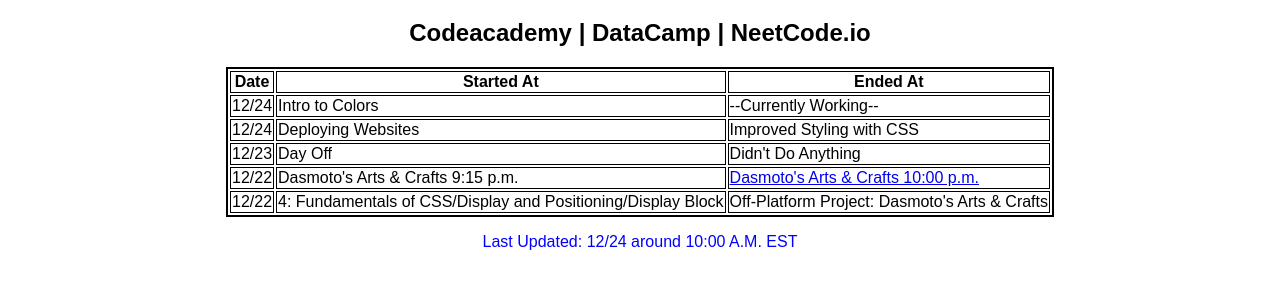
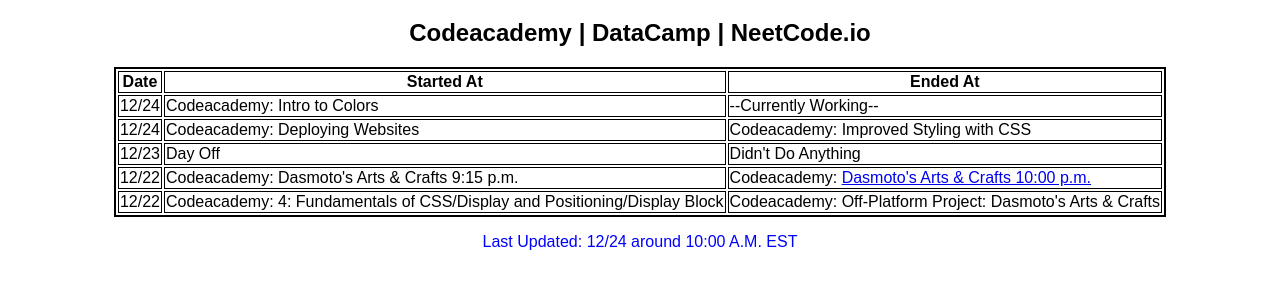
Before and after one commit to kashfifahim/kashfifahim.github.io, a plain HTML site: page index.html in a window 1280 px wide. Shown: the part 61-350 px from the top of the page. Drawn offline with Linux system fonts and the light colour scheme.

Commit message:
update html

```diff
--- a/index.html
+++ b/index.html
@@ -19,13 +19,13 @@
          </thead>
          <tr>
           <td>12/24</td>
-          <td>Intro to Colors</td>
+          <td>Codeacademy: Intro to Colors</td>
           <td>--Currently Working--</td>
         </tr>
           <tr>
             <td>12/24</td>
-            <td>Deploying Websites</td>
-            <td>Improved Styling with CSS</td>
+            <td>Codeacademy: Deploying Websites</td>
+            <td>Codeacademy: Improved Styling with CSS</td>
           </tr>
           <tr>
             <td>12/23</td>
@@ -34,13 +34,13 @@
           </tr>
           <tr>
             <td>12/22</td>
-            <td>Dasmoto's Arts & Crafts 9:15 p.m.</td>
-            <td><a href="https://kashfifahim.github.io/CodeAcademyDasmotoArtsCrafts/">Dasmoto's Arts & Crafts 10:00 p.m.</a></td>
+            <td>Codeacademy: Dasmoto's Arts & Crafts 9:15 p.m.</td>
+            <td>Codeacademy: <a href="https://kashfifahim.github.io/CodeAcademyDasmotoArtsCrafts/">Dasmoto's Arts & Crafts 10:00 p.m.</a></td>
           </tr>
           <tr>
             <td>12/22</td>
-            <td>4: Fundamentals of CSS/Display and Positioning/Display Block</td>
-            <td>Off-Platform Project: Dasmoto's Arts & Crafts</td>
+            <td>Codeacademy: 4: Fundamentals of CSS/Display and Positioning/Display Block</td>
+            <td>Codeacademy: Off-Platform Project: Dasmoto's Arts & Crafts</td>
           </tr>
         </table>
         </main>
```
